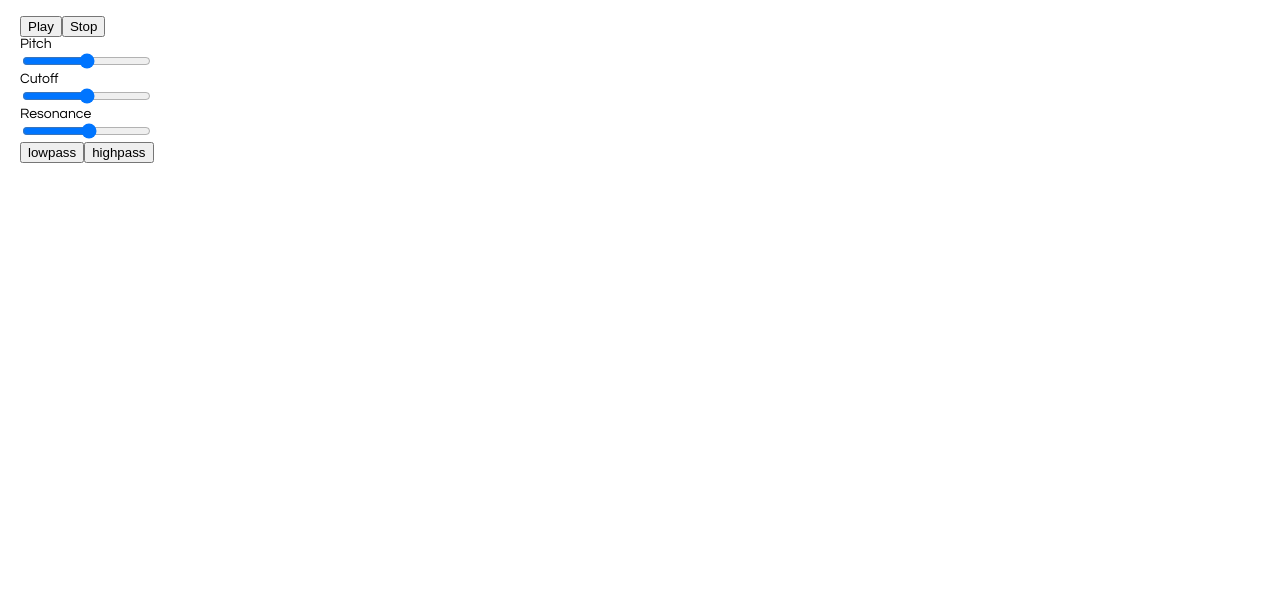
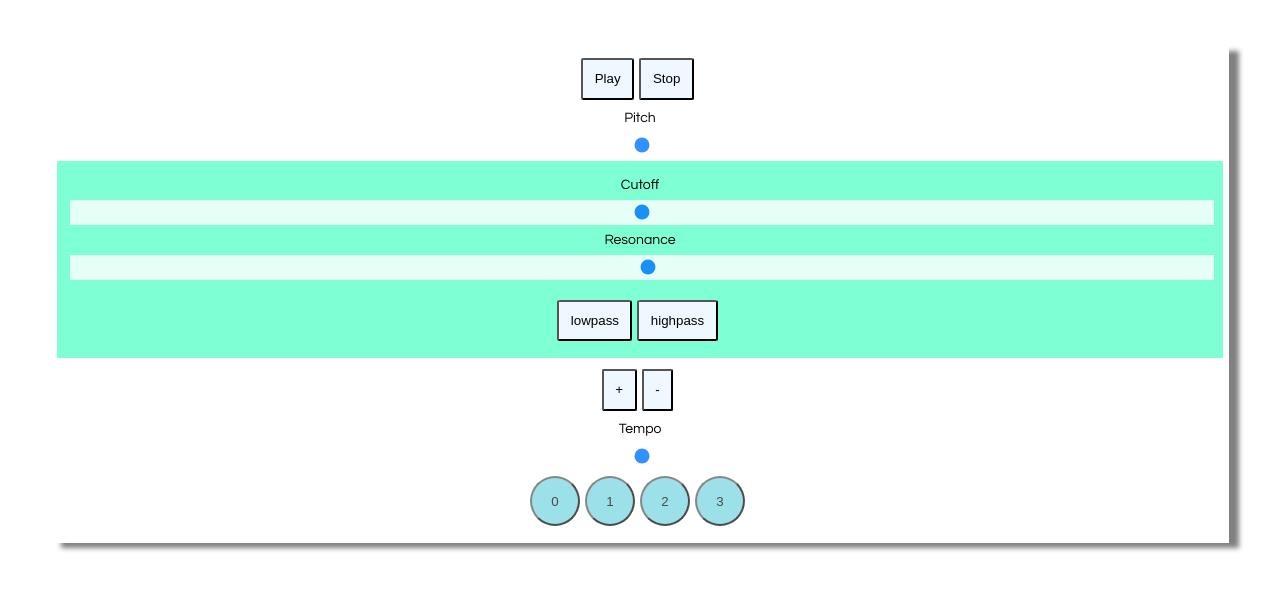
Before and after one commit to meek-mcgee/playground, a React app: page / in a window 1280 px wide. Shown: the part 52-642 px from the top of the page. Built offline with nearby package versions, Linux system fonts and the light colour scheme.

Commit message:
split Osc>updateFreq() into updateRootFreq() and updateFreq(), implemented sequencer of variable length, rough CSS added. TODO: implement Envelope and Synth classes, begin mocking up UI

```diff
--- a/public/index.html
+++ b/public/index.html
@@ -24,7 +24,7 @@
       work correctly both with client-side routing and a non-root public URL.
       Learn how to configure a non-root public URL by running `npm run build`.
     -->
-    <title>Tic Tac Toe</title>
+    <title>Super Simple Synth Engine</title>
   </head>
   <body>
     <h1>Super Simple Synth Engine</h1>
--- a/src/index.css
+++ b/src/index.css
@@ -2,49 +2,67 @@ body {
     font: 14px "Century Gothic", Futura, sans-serif;
     margin: 20px;
   }
-
+  title {
+    margin: auto;
+    text-align: center;
+  }
   ol, ul {
     padding-left: 30px;
   }
+  button {
+    margin-top: 5px;
+    margin-bottom: 5px;
+    margin-right: 5px;
+    border-radius: 5%;
+    padding: 1%;
+    width:min-content;
+    height:auto;
+    background-color: aliceblue;
+  }
+  .freq_slider {
+    width: 100%;
+  }
+  .slider {
+    width: 100%;
+    height: 25px;
+    outline:none;
+    -webkit-appearance:none;
+    opacity: 0.8;
+    transition: opacity .5s;
+  }
+  .slider:hover{
+    opacity: 1;
+    background-color:antiquewhite;
+  }
+  .seqStep {
+    border-radius: 100%;
+    width: 50px;
+    height: 50px;
+    background-color: rgb(115, 213, 226);
+    opacity: 0.7;
+    transition: opacity .8s;
+    transition: background-color .3s;
+  }
+  .seqStep:hover{
+    opacity: 1;
+    background-color: crimson;
+  }
+  span {
+    height:max-content;
+    width:min-content;
+  }
+  div {
+    margin:auto;
+    text-align: center;
+    padding:0.5%;
+  }
+  .mainDiv {
+    margin:2%;
+    box-shadow: 10px 5px 5px grey;
+  }
+  .inlineDiv {
+    background-color: aquamarine;
+  }
+  .key {
 
-  .board-row:after {
-    clear: both;
-    content: "";
-    display: table;
   }
-
-  .status {
-    margin-bottom: 10px;
-  }
-
-  .square {
-    background: #fff;
-    border: 1px solid #999;
-    float: left;
-    font-size: 24px;
-    font-weight: bold;
-    line-height: 34px;
-    height: 34px;
-    margin-right: -1px;
-    margin-top: -1px;
-    padding: 0;
-    text-align: center;
-    width: 34px;
-  }
-
-  .square:focus {
-    outline: none;
-  }
-
-  .kbd-navigation .square:focus {
-    background: #ddd;
-  }
-
-  .game {
-    display: flex;
-    flex-direction: row;
-  }
-
-  .game-info {
-    margin-left: 20px;
-  }
--- a/src/index.js
+++ b/src/index.js
@@ -7,7 +7,8 @@ class Osc extends React.Component {
   constructor(props){
     super(props);
     this.state = {
-      freq: 440,
+      rootFreq: 440,
+      currentFreq: 440,
       playing: false,
       context: props.context,
       initialized: false,
@@ -20,19 +21,22 @@ class Osc extends React.Component {
     this.setState({initialized: true});
     this.oscillator = this.state.context.createOscillator();
     this.oscillator.type = 'square';
-    this.oscillator.frequency.setValueAtTime(this.state.freq, 2);
+    this.oscillator.frequency.setValueAtTime(this.state.rootFreq, 2);
     this.play();
   }
   play = () => {
     if(this.state.playing == false) this.oscillator.start();
   }
+  updateRootFreq = (newFreq) => {
+    //For pitch adjustment purposes -- do not use with sequencer class
+    this.setState({rootFreq: newFreq}, () => this.updateFreq(newFreq));
+  }
   updateFreq = (newFreq) => {
-    /* arrow function declaration prevents scope of this keyword from being assigned to the
-    function itself rather than the class it resides in. this always points to the class or
-    function it is contained within */
-    this.setState({freq: newFreq}, () => {
-      if(this.oscillator != null) this.oscillator.frequency.value = this.state.freq;
+    //For sequencing purposes
+    this.setState({currentFreq: newFreq}, () => {
+      if(this.oscillator != null) this.oscillator.frequency.value = this.state.currentFreq;
     })
+    return this.state.rootFreq;
   }
   stop = () => {
     if(this.state.playing == true) {
@@ -41,7 +45,7 @@ class Osc extends React.Component {
   }
   render(){
     return (
-      <div>
+      <div className="mainDiv">
         <button className="key" onClick={ () => {
         this.state.context.resume();
         if(this.state.initialized == false){
@@ -53,8 +57,9 @@ class Osc extends React.Component {
          this.state.context.suspend();
          if(this.state.playing == true) this.stop()
        }}>Stop</button>
-       <Slider sliderName = "Pitch" minVal = {0} maxVal = {1000} defaultVal = {440} callbackFn = {this.updateFreq} />
+       <Slider sliderName = "Pitch" minVal = {0} maxVal = {1000} defaultVal = {440} callbackFn = {this.updateRootFreq} />
        <Filter context = {this.props.context} oscillator = {this.oscillator} />
+       <Sequencer callbackFn = {this.updateFreq}/>
       </div>
     );
   }
@@ -74,12 +79,12 @@ class Slider extends React.Component {
   }
   render = (props) => {
     return(
-      <div className="freq_slider">
+      <span className="freq_slider">
         <div>{this.state.sliderName}</div>
           <input type ="range" min={this.state.minVal} max={this.state.maxVal} defaultValue ={this.state.defaultVal} className="slider" id={this.state.sliderName} onChange={() =>{
             this.state.callbackFn(document.getElementById(this.props.sliderName).value);
           }}></input>
-      </div>
+      </span>
     );
   }
 }
@@ -90,12 +95,55 @@ class Sequencer extends React.Component {
       length: 4,
       currentStep: 0,
       rootFreq: 440,
+      running: false,
+      tempo: 1000, //in milliseconds
+      callbackFn: this.props.callbackFn,
     };
+    const interval = null;
   }
-  render(){
+  pluckSequence = (step) => {
+    this.setState({currentStep: step});
+    let newFreq = this.state.rootFreq * (step + 0.5);
+    this.state.callbackFn(newFreq);
+    console.log(step);
+    if(this.state.running == false) {
+      this.interval = setInterval(() => this.runSequence(), this.state.tempo);
+    }
+  }
+  runSequence = () => {
+    let step = (this.state.currentStep + 1) % this.state.length;
+    this.setState({currentStep: step, running: true});
+    let newFreq = this.state.rootFreq * (step + 0.5);
+    this.setState({rootFreq: this.state.callbackFn(newFreq)});
+    console.log("Current Pitch: " + newFreq + "Current Step: " + step);
+  }
+  stopSequence = () => {
+
+  }
+  stepUpLength = () => {
+    this.setState({length: this.state.length + 1});
+  }
+  stepDownLength = () => {
+    if(this.state.length - 1 > 0) this.setState({length: this.state.length - 1});
+    else console.error("Minimum sequencer length reached");
+  }
+  updateTempo = (newTempo) => {
+    this.setState({tempo: newTempo});
+    clearInterval(this.interval);
+    this.interval = setInterval(() => this.runSequence(), newTempo);
+  }
+  render = (props) => {
+    const buttonList = [];
+    for(let i = 0; i < this.state.length; i++){
+      console.log(buttonList);
+      buttonList[i] = <button className="seqStep" key={i + '_step'} onClick={() => this.pluckSequence(i)}>{i}</button>;
+    }
     return(
       <div>
-        {/* sequencer code goes here */}
+        <button className="key" onClick={() => this.stepUpLength() }>+</button>
+        <button className="key" onClick={() => this.stepDownLength() }>-</button>
+        <Slider sliderName="Tempo" minVal={20} maxVal={1000} defaultVal={100} callbackFn={this.updateTempo} />
+        {buttonList}
       </div>
     );
   }
@@ -149,11 +197,15 @@ class Filter extends React.Component {
   }
   render(){
     return(
-      <div>
-        <Slider sliderName = "Cutoff" minVal={0} maxVal={5000} defaultVal={this.state.cutoff} callbackFn={this.updateCutoff}/>
-        <Slider sliderName = "Resonance" minVal={1} maxVal={20} defaultVal={this.state.resonance} callbackFn={this.updateResonance}/>
-        <button className="key" onClick={() => this.mode = 'lowpass'}> lowpass </button>
-        <button className="key" onClick={() => this.mode = 'highpass'}> highpass </button>
+      <div className="inlineDiv">
+        <div>
+          <Slider sliderName = "Cutoff" minVal={0} maxVal={5000} defaultVal={this.state.cutoff} callbackFn={this.updateCutoff}/>
+          <Slider sliderName = "Resonance" minVal={1} maxVal={100} defaultVal={this.state.resonance} callbackFn={this.updateResonance}/>
+        </div>
+        <div>
+          <button className="key" onClick={() => this.mode = 'lowpass'}> lowpass </button>
+          <button className="key" onClick={() => this.mode = 'highpass'}> highpass </button>
+        </div>
       </div>
     );
   }
```
